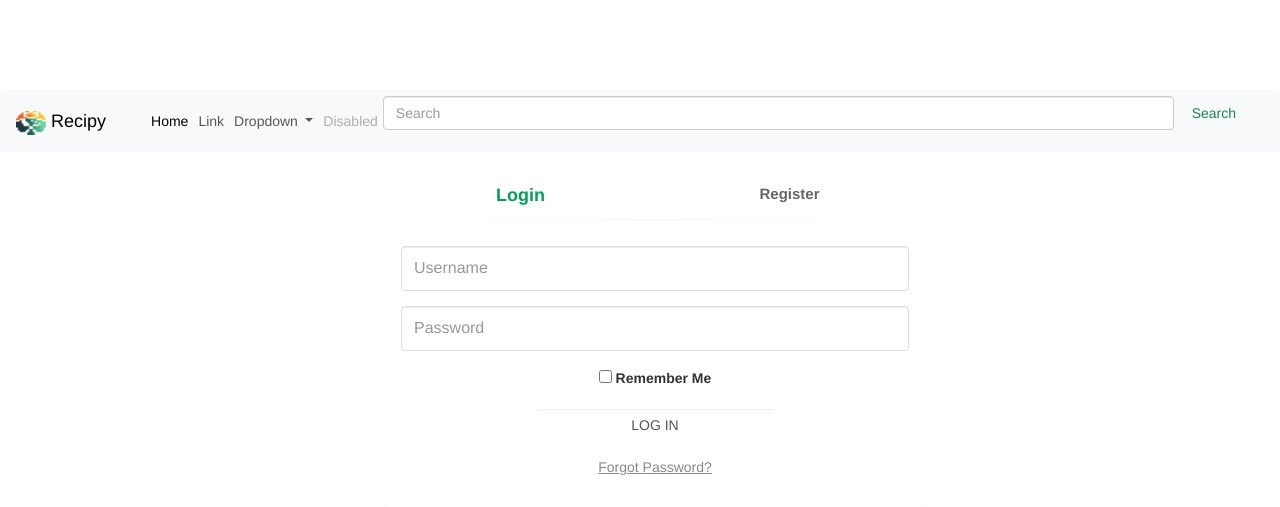
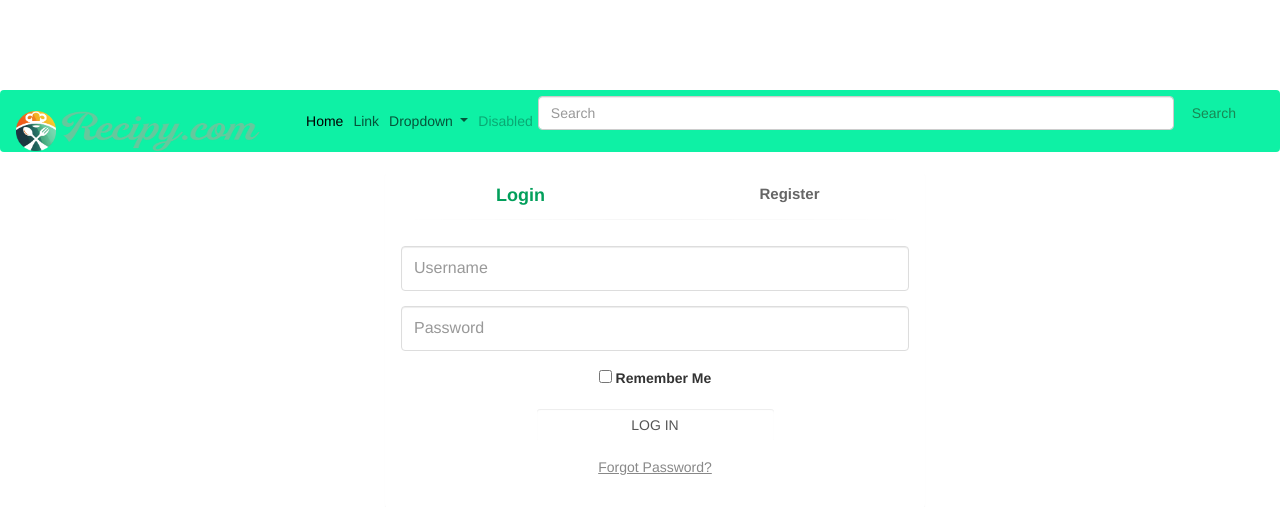
Before and after one commit to G4-ingesoft/Recipy, a Django app: page / in a window 1280 px wide. Shown: the top 507 px of the page. Run offline with Django 4.2, Linux system fonts and the light colour scheme; some libraries are stand-ins or nearby versions.

Commit message:
images load

```diff
--- a/login/templates/layout.html
+++ b/login/templates/layout.html
@@ -6,14 +6,16 @@
     <title>{{ title }} - Recipy</title>
     {% load static %}
     <link href="https://cdn.jsdelivr.net/npm/bootstrap@5.3.2/dist/css/bootstrap.min.css" rel="stylesheet" integrity="sha384-T3c6CoIi6uLrA9TneNEoa7RxnatzjcDSCmG1MXxSR1GAsXEV/Dwwykc2MPK8M2HN" crossorigin="anonymous">
+
 </head>
 
 <body>
-    <nav class="navbar navbar-expand-lg bg-body-tertiary">
+
+    <nav class="navbar navbar-expand-lg" style="background-color: #0ef1a5;">
         <div class="container-fluid">
             <a class="navbar-brand" href="#">
-                <img src="../../static/images/recipy_icon.png" alt="Logo" width="30" height="24" class="d-inline-block align-text-top">
-                Recipy
+                <img src="../../static/images/recipy_icon.png" alt="Logo" width="40" height="40" class="d-inline-block align-text-top">
+                <img src="../../static/images/recipy_logo.png" alt="Logo" width="200" height="40" class="d-inline-block align-text-top">
             </a>
             <button class="navbar-toggler" type="button" data-bs-toggle="collapse" data-bs-target="#navbarSupportedContent" aria-controls="navbarSupportedContent" aria-expanded="false" aria-label="Toggle navigation">
                 <span class="navbar-toggler-icon"></span>
--- /dev/null
+++ b/login/templates/profile/create_profile.html
@@ -0,0 +1,5 @@
+{% extends 'layout.html' %}
+
+
+{% block content %}
+{% endblock %}
--- a/login/views.py
+++ b/login/views.py
@@ -1,6 +1,6 @@
 from django.shortcuts import render,redirect
 from .models import *
-from .forms import UserRegistrationForm
+from .forms import *
 from django.contrib import messages
 
 # Create your views here.
```
Also changed, not shown: Recipy/settings.py (+7 -0 lines), login/models.py (+12 -1 lines), login/migrations/0002_profile_image.py (added), login/static/images/recipy_icon.png, login/static/images/recipy_logo.png (added), login/static/images/user_defect.png (added), media/descarga_tX3irFk.jpeg (added).
